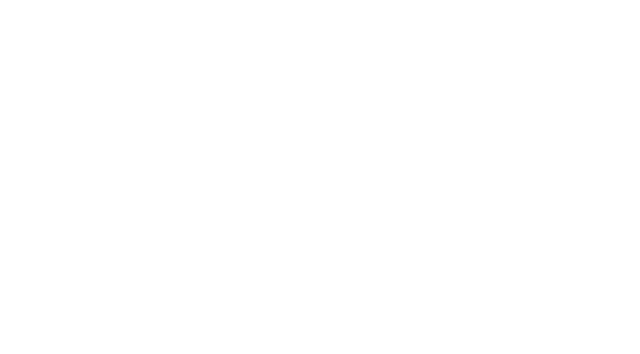
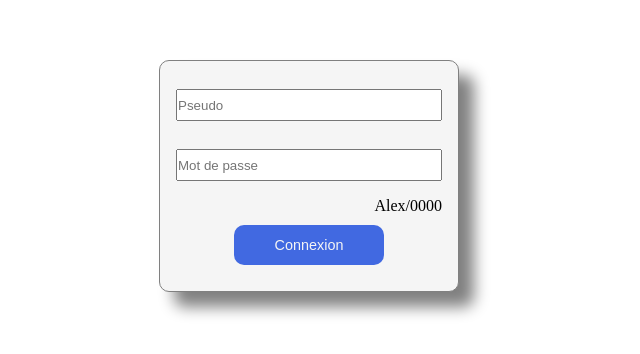
Before and after one commit to alexreflexive/hmfibre_frontend, a React (Create React App) app: page /login in a window 1280 px wide. Before the commit this address had no page. Shown: the part 224-578 px from the top of the page, without its empty margins (331-971 px from the left). Built offline with nearby package versions, Linux system fonts and the light colour scheme; a web font is replaced by a local one.

Commit message:
ADD : connexion

```diff
--- a/src/App.js
+++ b/src/App.js
@@ -13,6 +13,7 @@
 import Visitor from "./visitor/Visitor";
 import Admin from "./admin/Admin";
 import Planning from "./planning/Planning";
+import Login from "./logging/Login";
 
 function App() {
   return (
@@ -33,6 +34,7 @@
           <Route path="/" element={<Visitor />} />
           <Route path="/admin" element={<Admin />} />
           <Route path="/planning" element={<Planning />} />
+          <Route path="/login" element={<Login />} />
         </Routes>
       </BrowserRouter>
     </div>
--- /dev/null
+++ b/src/compnents/Button.jsx
@@ -0,0 +1,29 @@
+import React, { useState } from "react";
+
+function Button(props) {
+  const [hover, setHover] = useState(false);
+
+  return (
+    <button
+      onClick={props.function}
+      className={[buttonStyle]}
+      style={buttonStyle({ hover })}
+      onPointerOver={() => setHover(true)}
+      onPointerOut={() => setHover(false)}
+    >
+      {props.label}
+    </button>
+  );
+}
+export default Button;
+
+const buttonStyle = ({ hover }) => ({
+  backgroundColor: "royalblue",
+  padding: "10px",
+  minWidth: "150px",
+  color: "whitesmoke",
+  margin: "10px",
+  border: "none",
+  borderRadius: "10px",
+  opacity: hover ? "0.75" : "1",
+});
--- /dev/null
+++ b/src/fakedb.js
@@ -0,0 +1,126 @@
+export function getIntervenants() {
+  const intervenants = [];
+  collaborateurs.forEach((collaborateur) => {
+    if (collaborateur.poste === "Intervenant") {
+      intervenants.push(collaborateur);
+    }
+  });
+  return intervenants;
+}
+
+export function getCommerciaux() {
+  const commerciaux = [];
+  collaborateurs.forEach((collaborateur) => {
+    if (collaborateur.poste === "Commercial") {
+      commerciaux.push(collaborateur);
+    }
+  });
+  return commerciaux;
+}
+
+export function getCollaborateurById(id) {
+  collaborateurs.forEach((collaborateur) => {
+    if (collaborateur.id === id) {
+      return collaborateur;
+    }
+  });
+}
+
+export const chiefs = [
+  { _id: 1, identifier: "Alex", mdp: "0000", role: "admin" },
+];
+
+export function getNextId() {
+  return collaborateurs.length + 1;
+}
+const collaborateurs = [
+  {
+    _id: 1,
+    nom: "Dupond",
+    prenom: "Pierre",
+    email: "pierre@dupond.fr",
+    telephone: "0000000000",
+    poste: "Intervenant",
+  },
+  {
+    _id: 2,
+    nom: "Lepont",
+    prenom: "Jean",
+    email: "jean@lepont.fr",
+    telephone: "0000000000",
+    poste: "Intervenant",
+  },
+  {
+    _id: 3,
+    nom: "Derkaoui",
+    prenom: "Sélim",
+    email: "selim@derkaoui.fr",
+    telephone: "0000000000",
+    poste: "Intervenant",
+  },
+  {
+    _id: 4,
+    nom: "Banka",
+    prenom: "Thimotée",
+    email: "thimotee@banka.fr",
+    telephone: "0000000000",
+    poste: "Intervenant",
+  },
+  {
+    _id: 5,
+    nom: "Châtelin",
+    prenom: "Erwan",
+    email: "erwan@chatelin.fr",
+    telephone: "0000000000",
+    poste: "Intervenant",
+  },
+  {
+    _id: 6,
+    nom: "Moineau",
+    prenom: "Nathalie",
+    email: "nathalie@moineau.fr",
+    telephone: "0000000000",
+    poste: "Commercial",
+  },
+  {
+    _id: 7,
+    nom: "Leoiseau",
+    prenom: "Bénédicte",
+    email: "benedicte@loiseau.fr",
+    telephone: "0000000000",
+    poste: "Commercial",
+  },
+  {
+    _id: 8,
+    nom: "Saidi",
+    prenom: "Yasmine",
+    email: "yasmine@saidi.fr",
+    telephone: "0000000000",
+    poste: "Commercial",
+  },
+  {
+    _id: 9,
+    nom: "Ngo",
+    prenom: "Marie",
+    email: "marie@ngo.fr",
+    telephone: "0000000000",
+    poste: "Commercial",
+  },
+  {
+    _id: 10,
+    nom: "Hirondelle",
+    prenom: "Delphine",
+    email: "delphine@hrondelle.fr",
+    telephone: "0000000000",
+    poste: "Commercial",
+  },
+
+  {
+    _id: 11,
+    nom: "Kimono",
+    prenom: "Yumi",
+    email: "yumi@kimono.fr",
+    telephone: "0000000000",
+    poste: "Commercial",
+  },
+];
--- /dev/null
+++ b/src/logging/Login.jsx
@@ -0,0 +1,59 @@
+import React, { useState } from "react";
+import { useNavigate } from "react-router-dom";
+import { chiefs } from "../fakedb";
+import styles from "./Login.module.css";
+import Button from "../compnents/Button";
+
+function Login() {
+  const admin = chiefs[0];
+  const [pseudo, setPseudo] = useState("");
+  const [password, setPassword] = useState("");
+  const navigate = useNavigate();
+
+  const doLogin = (event) => {
+    event.preventDefault();
+    if (event.target.pseudo.value !== "") {
+      if (
+        event.target.pseudo.value === admin.identifier &&
+        event.target.password.value === admin.mdp
+      ) {
+        localStorage.setItem("id", "Alex");
+        localStorage.setItem("role", "admin");
+        console.log("Connexion");
+      } else {
+        localStorage.setItem("id", event.target.pseudo.value);
+        localStorage.setItem("role", "logged");
+      }
+      navigate("/");
+    }
+  };
+
+  return (
+    <div className={styles.formcontainer}>
+      <form className={styles.form} onSubmit={doLogin}>
+        <input
+          type="text"
+          placeholder="Pseudo"
+          name="pseudo"
+          className={styles.inputtext}
+          value={pseudo}
+          onChange={(event) => setPseudo(event.target.value)}
+        />
+        <input
+          type="password"
+          placeholder="Mot de passe"
+          name="password"
+          className={styles.inputtext}
+          value={password}
+          onChange={(event) => setPassword(event.target.value)}
+        />
+        <p>Alex/0000</p>
+        <div style={{ textAlign: "center" }}>
+          <Button label="Connexion" className={styles.button}></Button>
+        </div>
+      </form>
+    </div>
+  );
+}
+
+export default Login;
--- /dev/null
+++ b/src/logging/Login.module.css
@@ -0,0 +1,22 @@
+.formcontainer {
+  min-height: 100vh;
+  display: flex;
+  /* flex-direction: column; */
+  justify-content: center;
+  align-items: center;
+}
+
+.form {
+  width: 300px;
+  border: 1px solid gray;
+  border-radius: 10px;
+  box-shadow: 15px 15px 15px gray;
+  padding: 1rem;
+  /* margin: auto; */
+}
+
+.inputtext {
+  width: 100%;
+  height: 2rem;
+  margin-bottom: 1rem;
+}
--- a/src/visitor/Accueil.css
+++ b/src/visitor/Accueil.css
@@ -1,9 +1,5 @@
 #accueil {
   height: 77vh;
-  /*background-image: url("../../public/images/photo-3.jpg");*/
-  /* background-size: cover; */
-  /* background-repeat: no-repeat; */
-  /* display: flex; */
 }
 
 /*
--- a/src/visitor/Header.css
+++ b/src/visitor/Header.css
@@ -19,15 +19,18 @@
 #connexion {
   margin-top: -1rem;
 }
-#connexion a {
+#connexion a,
+.link {
   text-decoration: none;
   font-family: "Space Mono", monospace;
   color: #555;
   padding: 0.5rem 1rem;
-  border-radius: 3px;
+  border-radius: 5px;
 }
 
-#connexion a:hover {
+#connexion a:hover,
+.link:hover {
   background: #555;
   color: whitesmoke;
+  cursor: pointer;
 }
--- a/src/visitor/Header.jsx
+++ b/src/visitor/Header.jsx
@@ -1,18 +1,59 @@
 import React from "react";
+import { Link, useNavigate } from "react-router-dom";
+
 import "./Header.css";
 
 function Header() {
+  const navigate = useNavigate();
+  let loginLink;
+
+  if (!localStorage.getItem("id")) {
+    loginLink = (
+      <div id="connexion">
+        <Link to="/login">Connexion</Link>
+      </div>
+    );
+  } else {
+    if (localStorage.getItem("role") === "admin") {
+      loginLink = (
+        <div id="connexion">
+          <Link to="/admin">Administration</Link>
+          <Link to="/commercials">Planning</Link>
+          <span className="link" onClick={logout}>
+            Déconnexion
+          </span>
+        </div>
+      );
+    } else {
+      loginLink = (
+        <div id="connexion">
+          <Link to="/commercials">Planning</Link>
+          <span className="link" onClick={logout}>
+            Déconnexion
+          </span>
+        </div>
+      );
+    }
+  }
+
+  function logout() {
+    localStorage.removeItem("id");
+    localStorage.removeItem("role");
+    navigate("/");
+  }
+
   return (
     <header>
       <div id="logo">
         <img src="./logo.png" alt="Logo HM Fible" />
         <h1>HM Fibre</h1>
       </div>
-      <div id="connexion">
-        <a href="/admin">Administration</a>
-        <a href="/planning">Planning</a>
-        <a href="/login">Connexion</a>
-      </div>
+      {/* <div id="connexion">
+        <Link to="/admin">Administration</Link>
+        <Link to="/planning">Planning</Link>
+        <Link to="/login">Connexion</Link>
+      </div> */}
+      {loginLink}
     </header>
   );
 }
```
